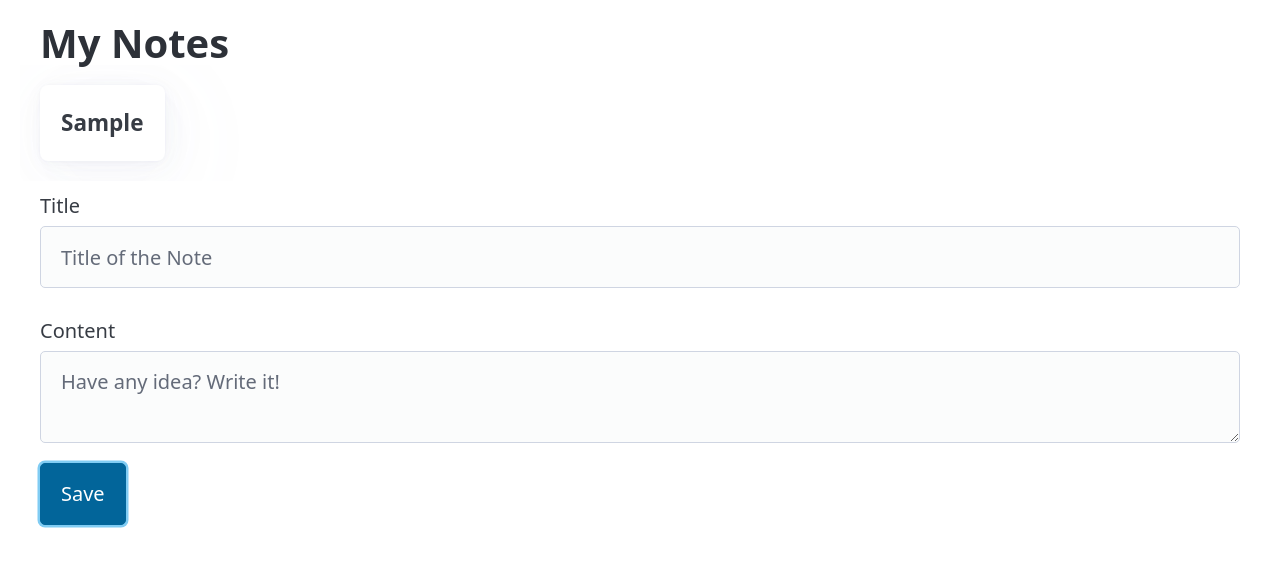
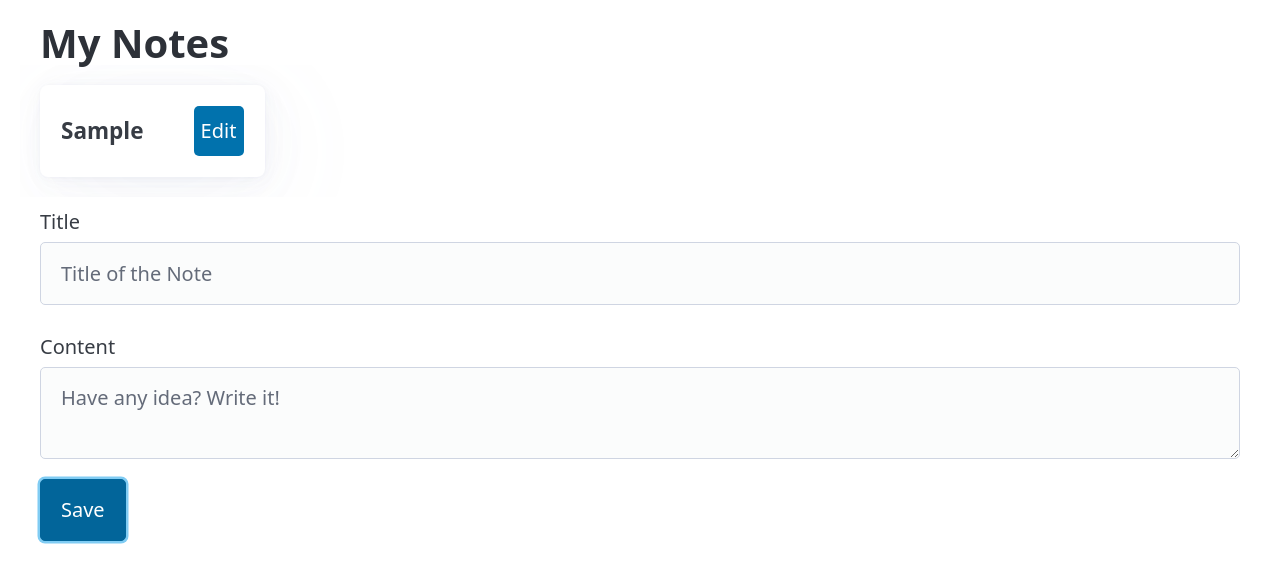
Before and after one commit to BadLuckZ/React-Project-Note, a React (Vite) app: page / in a window 1280 px wide. Both pictures are taken after typing "Sample", "Sample" into the empty fields and a click on the button "Save". Shown: the top 582 px of the page. Built offline with nearby package versions, Linux system fonts and the light colour scheme.

Commit message:
Edit Note

```diff
--- a/src/App.css
+++ b/src/App.css
@@ -16,9 +16,21 @@
   border-radius: 8px;
   border: 1px solid rgba(255, 255, 255, 0.6);
   padding: 1rem;
+  display: flex;
+  gap: 2.5rem;
+  align-items: center;
 }
 
 .note-title{
   font-size: 1.125rem;
   font-weight: bold;
 }
+
+.note-edit-btn{
+  margin: 0;
+  padding: 0;
+  width: 2.5rem;
+  height: 2.5rem;
+  flex: none;
+  border: initial;
+}
--- a/src/App.jsx
+++ b/src/App.jsx
@@ -3,8 +3,7 @@ import "@picocss/pico";
 import "./App.css";
 
 function App() {
-  const [title, setTitle] = useState("");
-  const [content, setContent] = useState("");
+  const [noteData, setNoteData] = useState({ title: "", content: "" });
   const [notes, setNotes] = useState([]);
 
   return (
@@ -14,6 +13,14 @@ function App() {
         {notes.map((note, index) => (
           <article key={index} className="note-item">
             <div className="note-title">{note.title}</div>
+            <button
+              className="note-edit-btn"
+              onClick={() => {
+                setNoteData(note);
+              }}
+            >
+              Edit
+            </button>
           </article>
         ))}
       </div>
@@ -28,9 +35,9 @@ function App() {
           name="note-title"
           placeholder="Title of the Note"
           onChange={(event) => {
-            setTitle(event.target.value);
+            setNoteData({ ...noteData, title: event.target.value });
           }}
-          value={title}
+          value={noteData.title}
           required
         />
       </label>
@@ -43,18 +50,31 @@ function App() {
           name="note-content"
           placeholder="Have any idea? Write it!"
           onChange={(event) => {
-            setContent(event.target.value);
+            setNoteData({ ...noteData, content: event.target.value });
           }}
-          value={content}
+          value={noteData.content}
           required
         />
       </label>
 
       <button
         onClick={() => {
-          setNotes([...notes, { title, content }]);
-          setTitle("");
-          setContent("");
+          // Save the title and content
+          if (noteData.id) {
+            // Save to the exist note
+            setNotes(
+              notes.map((note) => {
+                if (note.id === noteData.id) {
+                  return noteData;
+                }
+                return note;
+              })
+            );
+          } else {
+            // Save as the new note
+            setNotes([...notes, { ...noteData, id: Date.now() }]);
+          }
+          setNoteData({ title: "", content: "" });
         }}
       >
         Save
```
